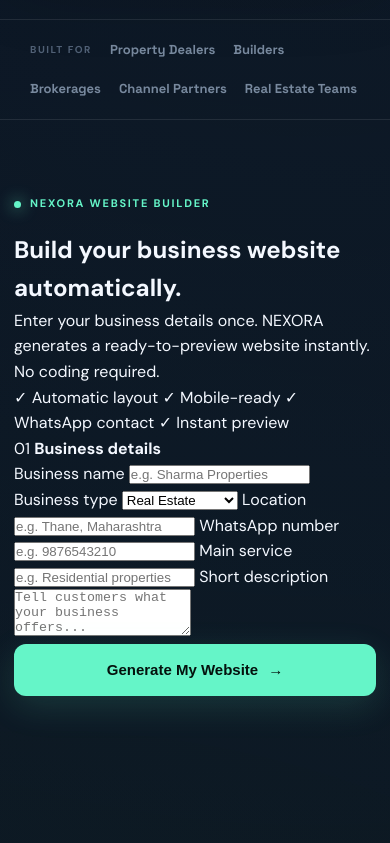
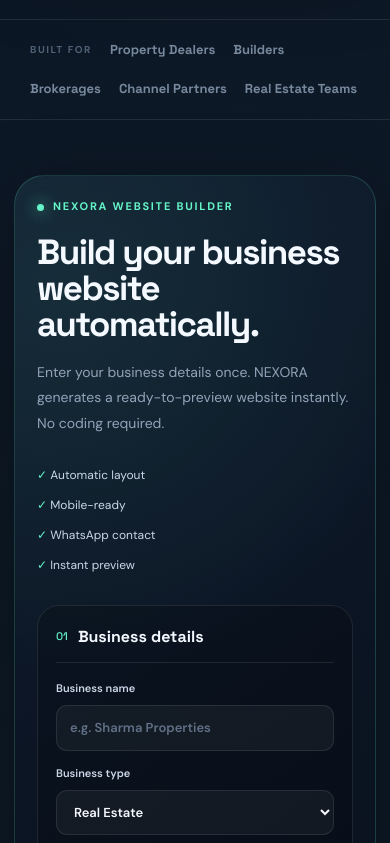
Before and after one commit to suniljaiswar657-dotcom/nexora-real-estate-ai, a plain HTML site: page index.html in a window 390 px wide. Shown: the part 1240-2083 px from the top of the page. Drawn offline with Linux system fonts and the light colour scheme.

Commit message:
Add automatic website builder interface styles

```diff
--- a/styles.css
+++ b/styles.css
@@ -1122,3 +1122,198 @@
     grid-template-columns: 55px 1fr 22px;
   }
 }
+
+
+/* NEXORA automatic website builder */
+.builder-section {
+  padding-top: 55px;
+}
+
+.builder-shell {
+  display: grid;
+  grid-template-columns: 0.9fr 1.1fr;
+  gap: 45px;
+  align-items: start;
+  padding: 45px;
+  border: 1px solid rgba(101, 245, 200, 0.18);
+  border-radius: 30px;
+  background:
+    radial-gradient(circle at 15% 10%, rgba(101, 245, 200, 0.09), transparent 35%),
+    linear-gradient(145deg, rgba(16, 28, 46, 0.88), rgba(6, 13, 23, 0.92));
+  box-shadow: var(--shadow);
+}
+
+.builder-copy h2 {
+  max-width: 580px;
+  font-family: "Space Grotesk", sans-serif;
+  font-size: clamp(35px, 4.5vw, 57px);
+  line-height: 1.03;
+  letter-spacing: -0.045em;
+}
+
+.builder-copy > p {
+  max-width: 560px;
+  color: var(--muted);
+  font-size: 14px;
+  margin-top: 18px;
+  line-height: 1.8;
+}
+
+.builder-points {
+  display: grid;
+  grid-template-columns: 1fr 1fr;
+  gap: 11px;
+  margin-top: 30px;
+}
+
+.builder-points span {
+  color: #cbd7e7;
+  font-size: 12px;
+}
+
+.builder-points span::first-letter {
+  color: var(--accent);
+}
+
+.builder-form {
+  display: grid;
+  gap: 14px;
+  padding: 25px;
+  border: 1px solid var(--line);
+  border-radius: 22px;
+  background: rgba(0, 0, 0, 0.18);
+}
+
+.form-head {
+  display: flex;
+  align-items: center;
+  gap: 10px;
+  padding-bottom: 12px;
+  border-bottom: 1px solid var(--line);
+  margin-bottom: 3px;
+  font-family: "Space Grotesk", sans-serif;
+}
+
+.form-head span {
+  color: var(--accent);
+  font-size: 11px;
+}
+
+.builder-form label {
+  display: grid;
+  gap: 7px;
+  color: #cbd7e7;
+  font-size: 11px;
+  font-weight: 600;
+}
+
+.builder-form input,
+.builder-form select,
+.builder-form textarea {
+  width: 100%;
+  border: 1px solid var(--line);
+  border-radius: 11px;
+  outline: none;
+  color: var(--text);
+  background: rgba(255, 255, 255, 0.045);
+  font: inherit;
+  font-size: 13px;
+  padding: 12px 13px;
+}
+
+.builder-form textarea {
+  resize: vertical;
+  min-height: 78px;
+}
+
+.builder-form input::placeholder,
+.builder-form textarea::placeholder {
+  color: #607086;
+}
+
+.builder-form input:focus,
+.builder-form select:focus,
+.builder-form textarea:focus {
+  border-color: rgba(101, 245, 200, 0.45);
+  box-shadow: 0 0 0 3px rgba(101, 245, 200, 0.06);
+}
+
+.builder-status {
+  min-height: 17px;
+  color: var(--accent);
+  font-size: 11px;
+  text-align: center;
+}
+
+.builder-result {
+  margin-top: 22px;
+  padding: 25px;
+  border: 1px solid var(--line);
+  border-radius: 25px;
+  background: rgba(8, 16, 28, 0.82);
+}
+
+.builder-result[hidden] {
+  display: none;
+}
+
+.builder-result-head {
+  display: flex;
+  align-items: center;
+  justify-content: space-between;
+  gap: 20px;
+  margin-bottom: 18px;
+}
+
+.builder-result-head .eyebrow {
+  margin-bottom: 8px;
+}
+
+.builder-result-head h3 {
+  font-family: "Space Grotesk", sans-serif;
+  font-size: 23px;
+}
+
+.website-preview {
+  width: 100%;
+  min-height: 650px;
+  display: block;
+  border: 1px solid var(--line);
+  border-radius: 18px;
+  background: white;
+}
+
+@media (max-width: 900px) {
+  .builder-shell {
+    grid-template-columns: 1fr;
+    padding: 30px;
+  }
+}
+
+@media (max-width: 600px) {
+  .builder-shell {
+    padding: 22px;
+    gap: 30px;
+  }
+
+  .builder-points {
+    grid-template-columns: 1fr;
+  }
+
+  .builder-form {
+    padding: 18px;
+  }
+
+  .builder-result {
+    padding: 16px;
+  }
+
+  .builder-result-head {
+    align-items: flex-start;
+    flex-direction: column;
+  }
+
+  .website-preview {
+    min-height: 600px;
+  }
+}
```
